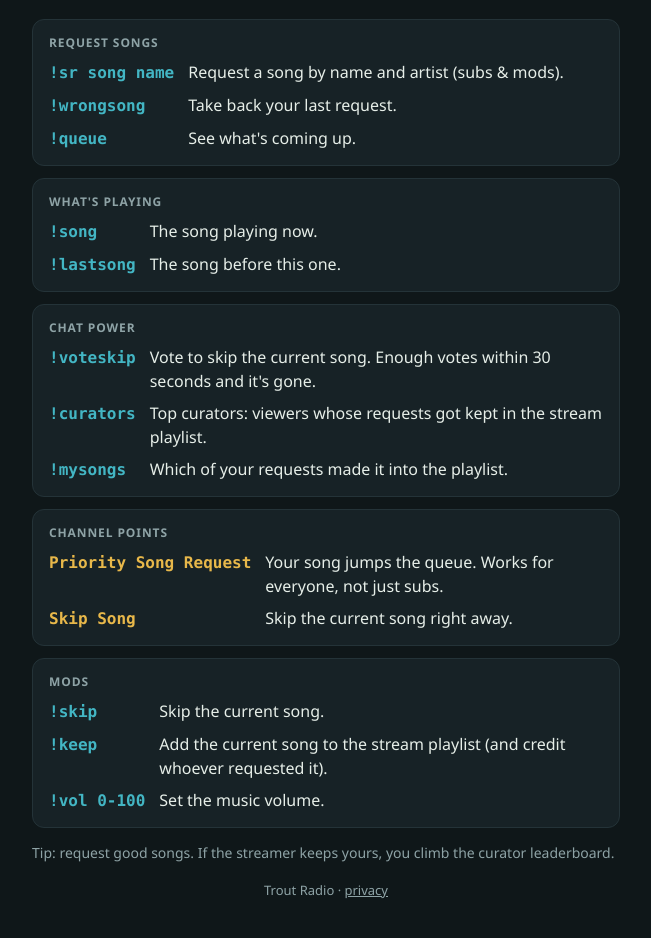
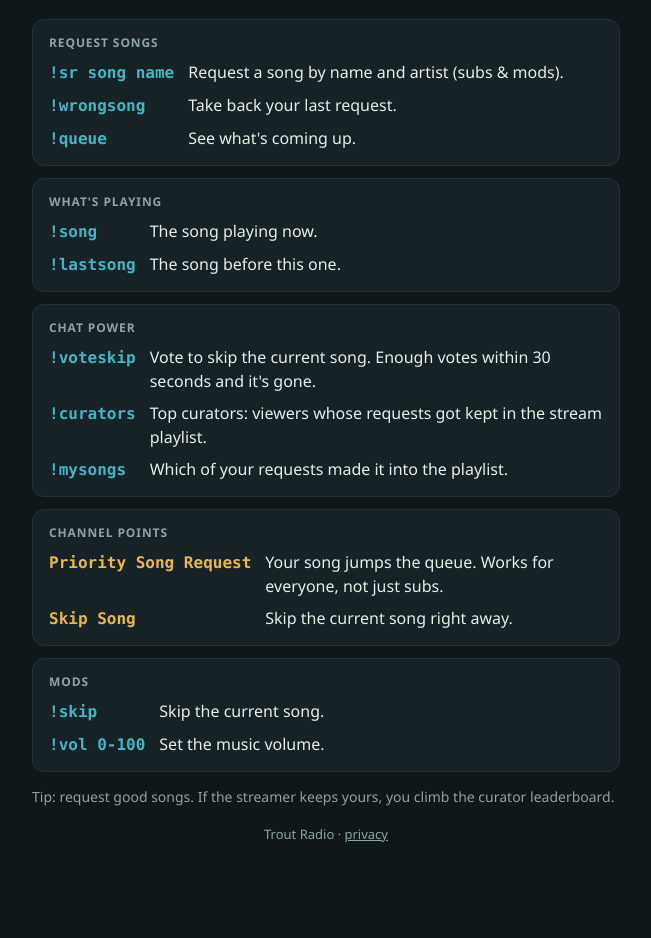
Before and after one commit to randomroyale222/trout-radio, a plain HTML site: page commands.html in a window 1280 px wide. Shown: the part 98-1036 px from the top of the page, without its empty margins (314-965 px from the left). After the commit the page ends 983 px from the top, so only its background shows below. Drawn offline with Linux system fonts and the light colour scheme.

Commit message:
Update commands.html

```diff
--- a/commands.html
+++ b/commands.html
@@ -45,7 +45,6 @@ footer{color:var(--dim);font-size:13px;text-align:center;margin-top:18px}
 
 <section><h2>Mods</h2><dl>
 <dt>!skip</dt><dd>Skip the current song.</dd>
-<dt>!keep</dt><dd>Add the current song to the stream playlist (and credit whoever requested it).</dd>
 <dt>!vol 0-100</dt><dd>Set the music volume.</dd>
 </dl></section>
 
```
